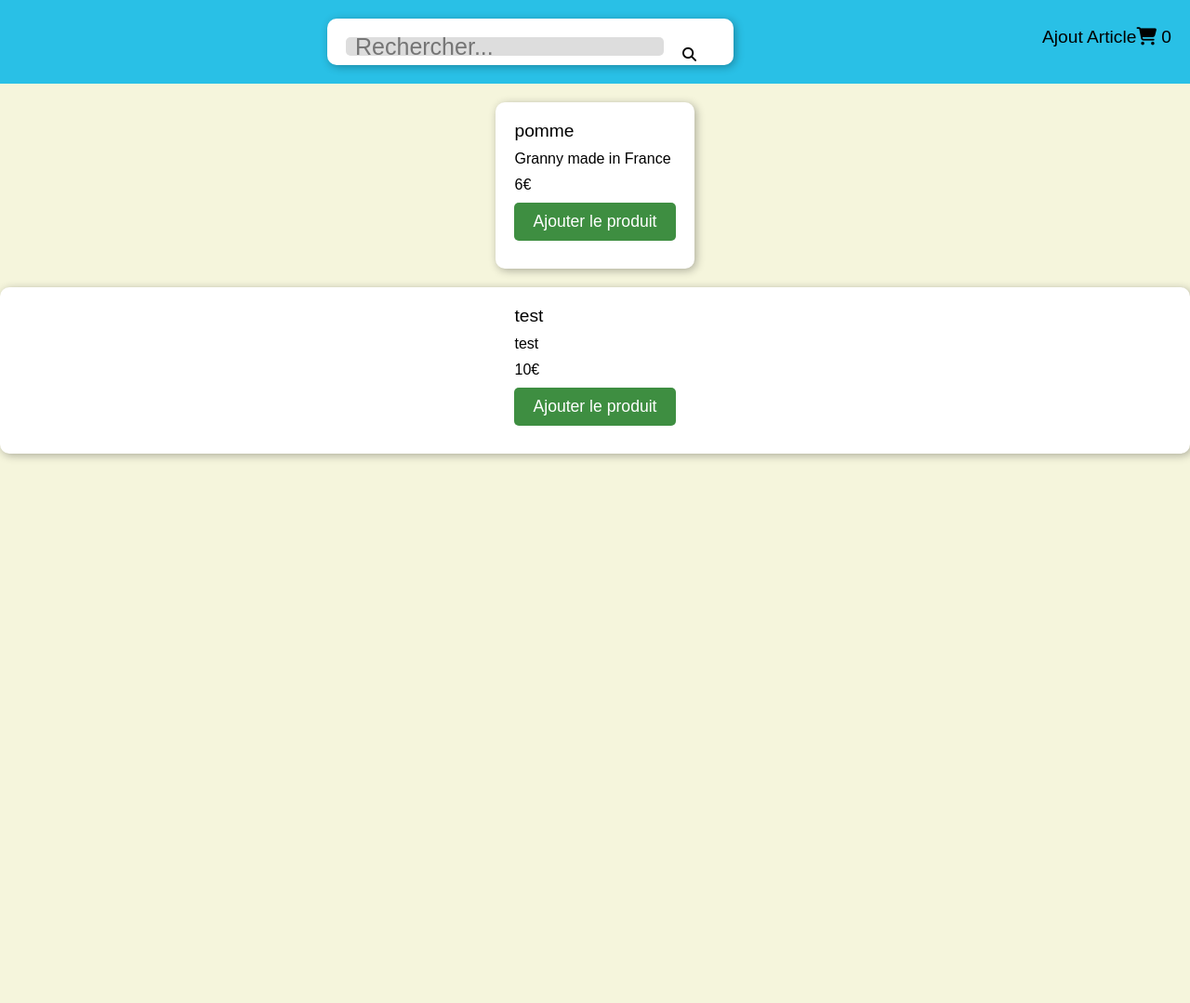
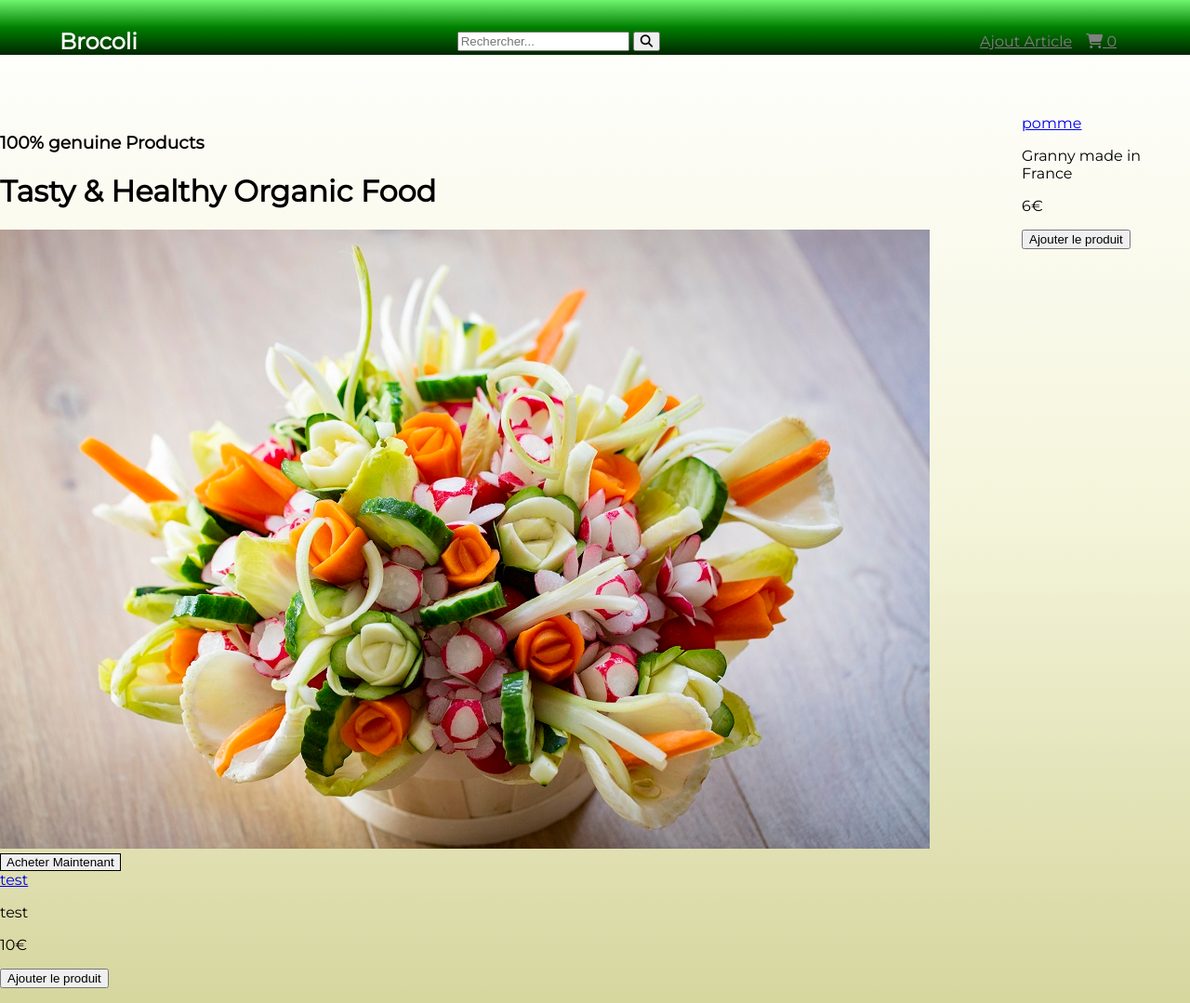
Before and after one commit to Faustine67/Appli_PDO, a PHP site: page / in a window 1280 px wide. Shown: the whole page at 93% size. Before the commit the page ends 494 px from the top, so only its background shows below. Run offline with PHP 8.4, Linux system fonts and the light colour scheme; data comes from the database, SQL or seed files in the repository; some libraries are stand-ins or nearby versions.

Commit message:
add css to index

```diff
--- a/index.css
+++ b/index.css
@@ -1,109 +1,66 @@
-/* Define global styles */
-* {
-  box-sizing: border-box;
+@import url('https://fonts.googleapis.com/css2?family=Montserrat:wght@300;400&display=swap');
+
+body {
+	font-family: 'Montserrat', sans-serif;
 	margin: 0;
-  padding: 0;
+	min-height: 100vh;
+	background: linear-gradient(white, beige, rgb(214, 214, 159)) no-repeat;
+
 }
 
-body {
-  font-family: Arial, sans-serif;
-  background-color: beige;
+
+header {
+	background: linear-gradient(rgb(112, 245, 112), green, rgb(0, 37, 0));
 }
 
-  /* DEFINE THE STYLE OF THE NAVIGATION BAR */
-  nav {
-    background-color: rgb(41, 192, 230);
-    color: #fff;
+header nav {
+	padding: 30px 5% 0 5%;
+	display: flex;
+	flex-wrap: wrap;
+	justify-content: space-between;
+	align-items: center;
+}
+
+header nav h1 {
+	margin: 0;
+	color: white;
+}
+
+header nav.center {
 	display: flex;
 	align-items: center;
-    justify-content: space-between;
-    padding: 20px;
-  }
-/* Logo */
-  .logo {
-    display: flex;
-    align-items: right;
-    height: 50px;
-    margin-right: auto;
-    margin-left: auto;
 }
 
-/* research bar */
-  form {
-    display: flex;
-    justify-content: right;
-    margin-left: auto;
-    ;
-  }
-
-  input[type="search"] {
-    padding: 10px;
-    border: none;
-    background-color: #ddd;
-    font-size:25px;
-  }
-
-  button[type="submit"] {
-    background-color: #fff;
-    color: #000;
-    padding: 10px 20px;
-    border: none;
-    font-size: 15px;
-    align-items: top;
-  }
-/* Ajouter un article */
-
-/* cart */
-
-  .cart {
+header nav .right {
 	display: flex;
 	align-items: center;
 	color: white;
-    height: 50px;}
-
-  /* DEFINE THE STYLE OF THE PRODUCTS */
-  /* General style */
-  main {
-    display: grid;
-    grid-template-columns: repeat(50px);
-    grid-column-gap: 20px;
-    grid-row-gap: 20px;
-    justify-content: center;
-    padding: 20px;
 }
 
-  /*Define style for product  */
-  form {
-    background-color: #fff;
-    padding: 20px;
-    border-radius: 10px;
-    box-shadow: 2px 2px 10px rgba(0, 0, 0, 0.3);
-    display: flex;
-    justify-content: center;
+header nav .right a {
+	margin: 0 15px 0 0;
+	color: grey;
+	cursor: pointer;
 }
 
-  /* Define style inside product */
-  a {
-    color: #000;
-    text-decoration: none;
-    font-size: 1.2rem;
-    margin-bottom: 10px;
-    display: block;
+header nav .right a:hover {
+	color: white;
 }
 
-  p {
-    margin-bottom: 10px;
-    font-size: 1rem;
+main {
+	padding: 30 px 5%;
+	margin-top: 5%;
+	display: flex;
+	height: 100%;
+	justify-content: space-between;
 }
-  /* Ajouter le produit */
-  input {
-    background-color: #4CAF50;
-    color: #fff;
-    padding: 10px 20px;
-    border: none;
-    border-radius: 5px;
-    font-size: 1.1rem;
-    cursor: pointer;
-    transition: background-color 0.3s ease;
-    background-color: #3e8e41;
+
+main .big-image {}
+
+main .big-image button {
+	border: 1px solid
 }
+
+main .big-image button:hover {}
+
+main .small-image {}
--- a/index.php
+++ b/index.php
@@ -3,6 +3,7 @@
 
 <head>
 	<meta charset="UTF-8">
+	<meta http-equiv="X-UA--Compatible" content="IE=edge" />
 	<meta name="viewport" content="width=device-width, initial-scale=1.0">
 	<link rel="stylesheet" href="index.css">
 	<script src="https://kit.fontawesome.com/f937b853a3.js" crossorigin="anonymous"></script>
@@ -10,18 +11,19 @@
 </head>
 
 <body>
+
 		<header>
 			<nav>
-      <div class="logo">
-        <!-- <img src="Images/logo.png"> -->
+				<h1> Brocoli </h1>
+				<div class="center">
 					<form>
 						<input type="search" id="search-input" placeholder="Rechercher...">
 						<button type="submit"><i class="fa-solid fa-magnifying-glass"></i></button>
 					</form>
 				</div>
-      <div class="cart">
+				<div class="right">
 					<a href="index.php">Ajout Article</a>
-        <a href="recap.php" >
+					<a href="recap.php">
 						<i class="fa-solid fa-cart-shopping"></i>
 						<span>
 							<?php
@@ -36,7 +38,15 @@
 				</div>
 			</nav>
 		</header>
+
 		<main>
+			<div class="big-image">
+				<h3> 100% genuine Products </h3>
+				<h1> Tasty & Healthy Organic Food </h1>
+				<img src="Images/Bouquet-Legumes.jpg">
+				<button> Acheter Maintenant </button>
+			</div>
+			<div class="small-images">
 				<?php
 				require_once('db-functions.php');
 				$store = findAll();
@@ -49,11 +59,16 @@
 							<p><?= $product["price"] . "€" ?></p>
 							<p><input type="submit" name="submit" value="Ajouter le produit"></p>
 						</section>
+					</form>
+
+			</div>
 		</main>
 		</form>
+	</div>
 </body>
 <?php
 				}
 
 ?>
+
 </html>
```
Also changed, not shown: Images/Bouquet-Legumes.jpg (added), Images/logo.png (deleted). Lines whose indentation alone changed are shown as unchanged.
